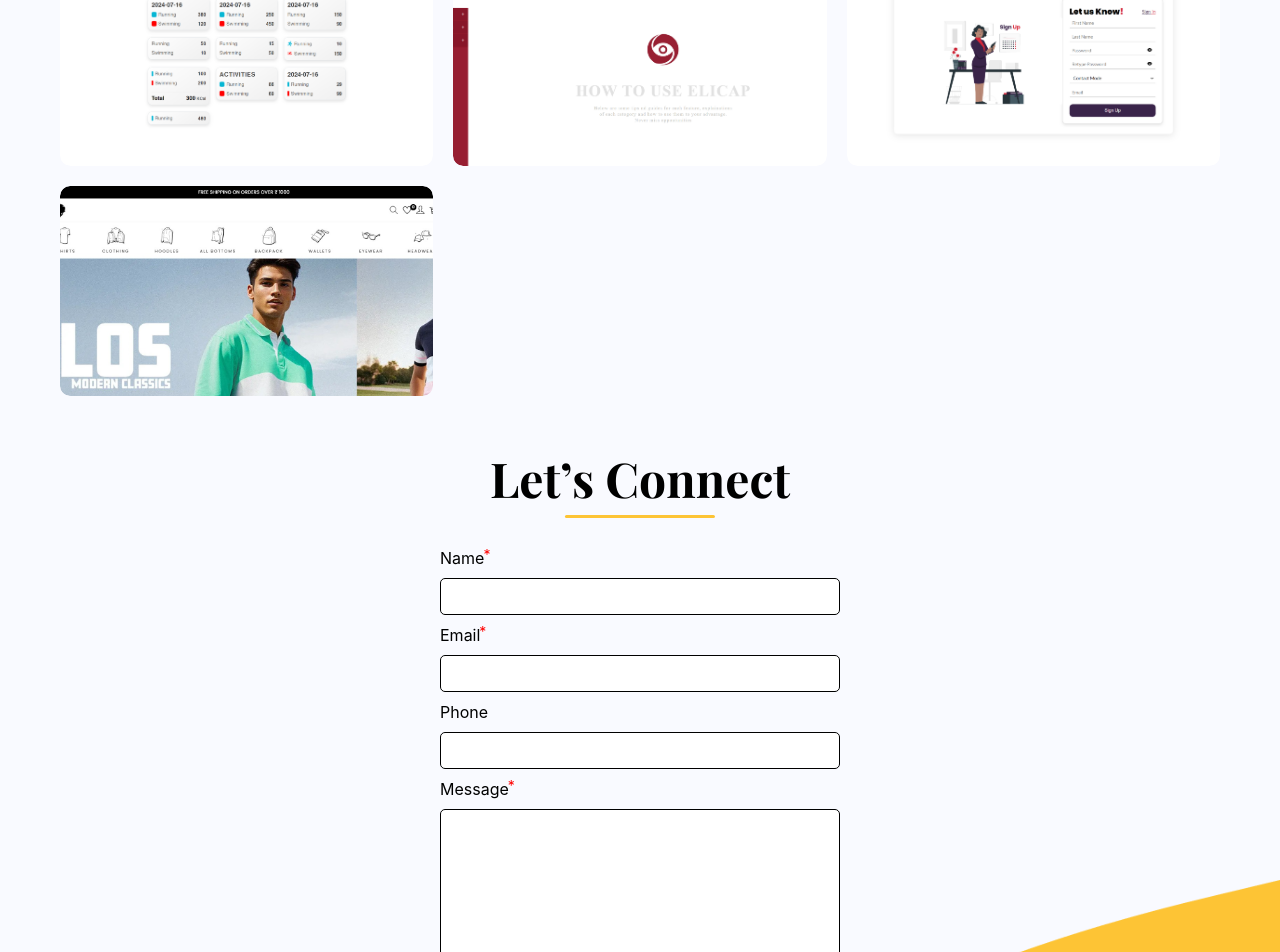
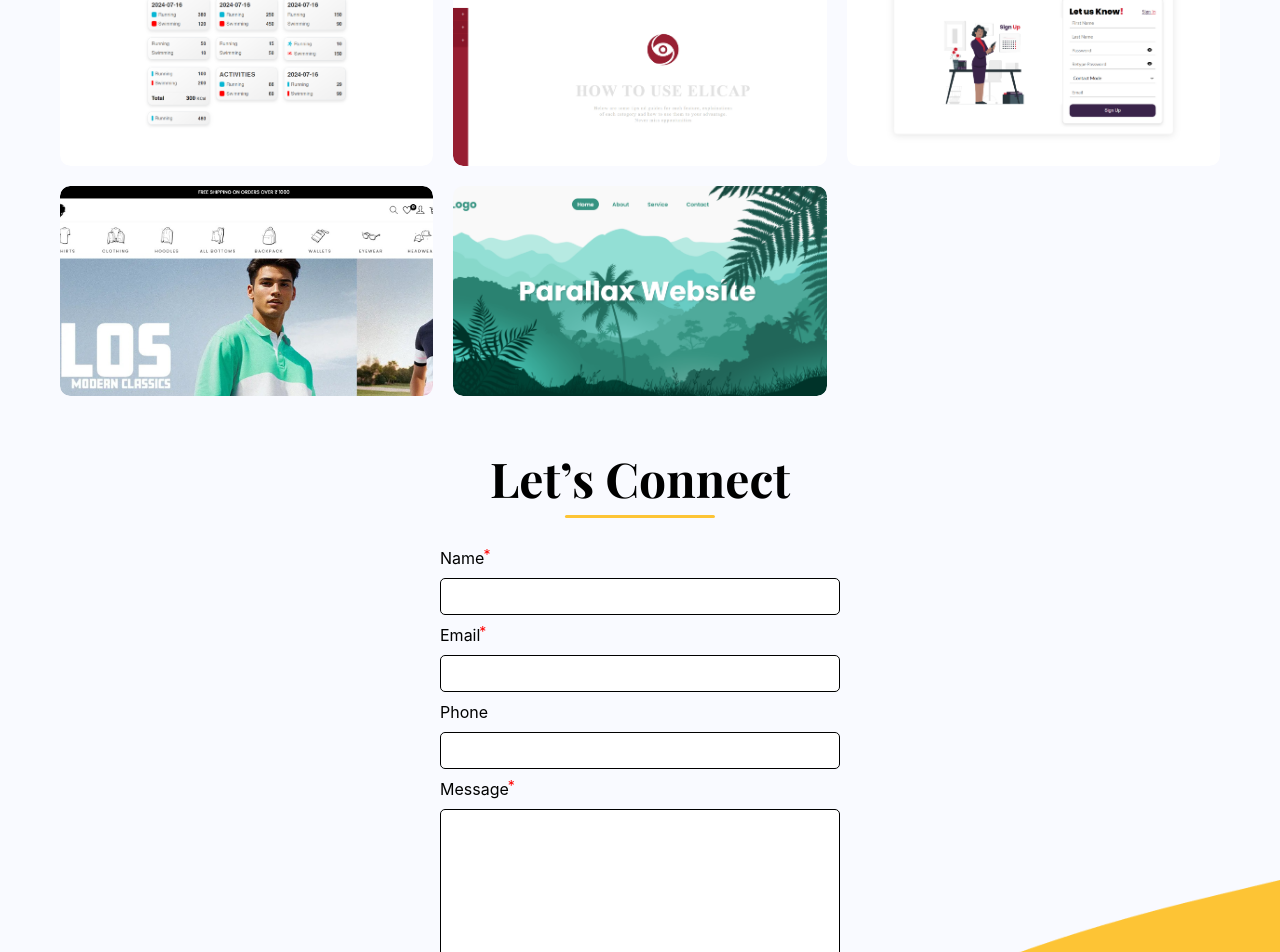
Before and after one commit to surya489/new_portfolio, a React (Create React App) app in the folder frontend/: page / in a window 1280 px wide. Shown: the part 1746-2698 px from the top of the page. Built offline with nearby package versions, Linux system fonts and the light colour scheme; the HTML template or start-up script is replaced by a standard one.

Commit message:
new project card added

```diff
--- a/frontend/src/Components/Projects/Projects.js
+++ b/frontend/src/Components/Projects/Projects.js
@@ -15,6 +15,7 @@ import datePicker from '../../assets/images/Date-Picker.png';
 import elicap from '../../assets/images/Elicap.png';
 import writo from '../../assets/images/writo.png';
 import urbanWolv from '../../assets/images/urbanwolv_home.png';
+import parallaxOne from '../../assets/images/parallax_1.png';
 
 const Projects = forwardRef((props, ref) => {
     const projects = [
@@ -81,6 +82,12 @@ const Projects = forwardRef((props, ref) => {
             desc: "Urban Wolv is a dynamic, fashion-forward online clothing store built using WordPress and Elementor. The website offers a seamless shopping experience, showcasing a wide range of trendy and high-quality apparel for both men and women. With a focus on urban-inspired fashion, Urban Wolv brings the latest clothing styles directly to your wardrobe. From casual streetwear to chic office outfits, this site caters to all your fashion needs. Explore the collections, enjoy easy navigation, and shop with confidence as you find the perfect pieces to elevate your style.",
             link: 'https://urbanwolv.com/',
             src: urbanWolv
+        },
+        {
+            name: 'Parallax Website',
+            desc: 'Parallax Website is a visually engaging site built using HTML, CSS, and JavaScript. The hero section features a smooth parallax animation that adds depth and motion, creating an immersive user experience. Below the hero section, the content is filled with placeholder text to demonstrate layout and structure.',
+            link: 'https://parallaxone.netlify.app/',
+            src: parallaxOne
         }
     ]
     return (
```
Also changed, not shown: frontend/src/assets/images/parallax_1.png (added).
